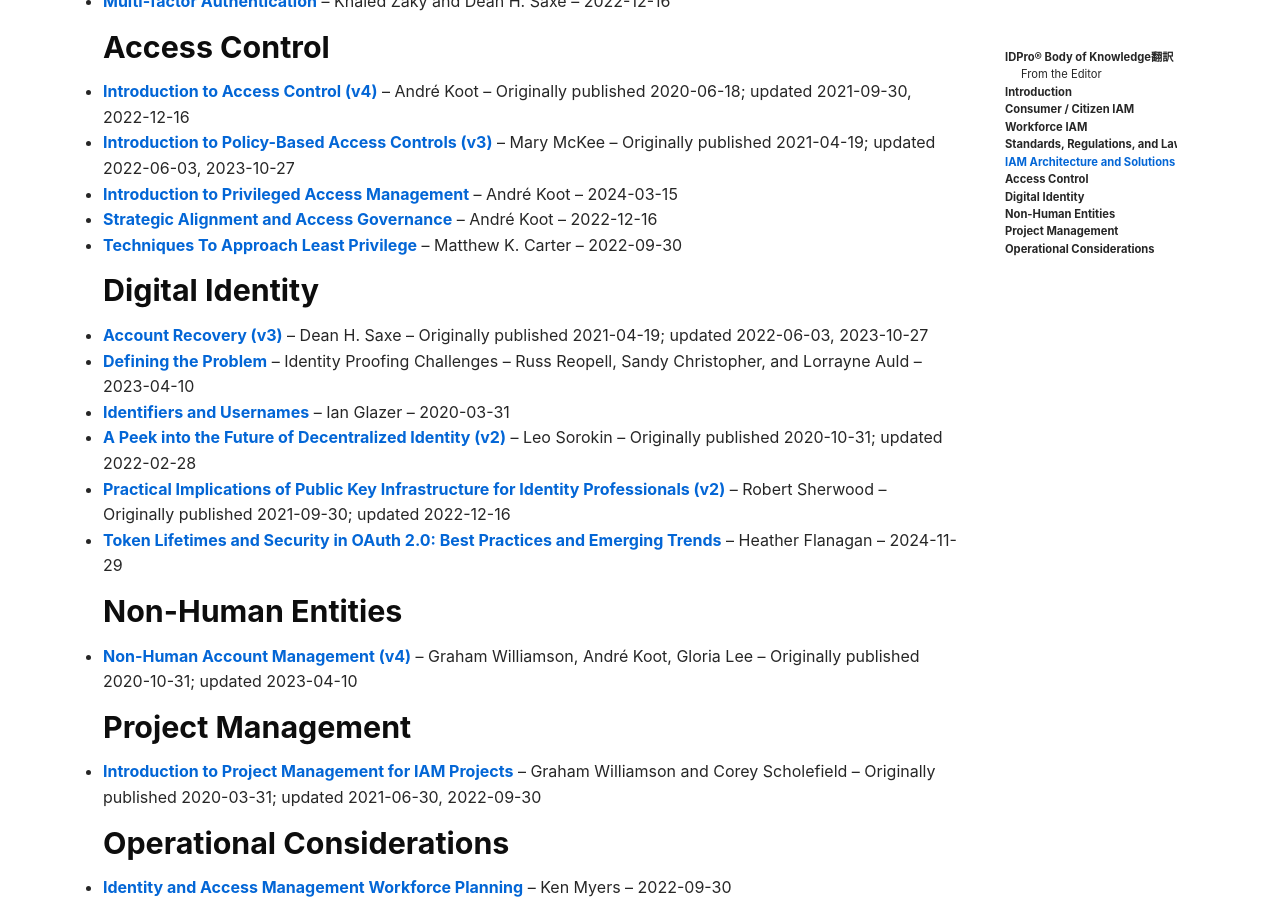
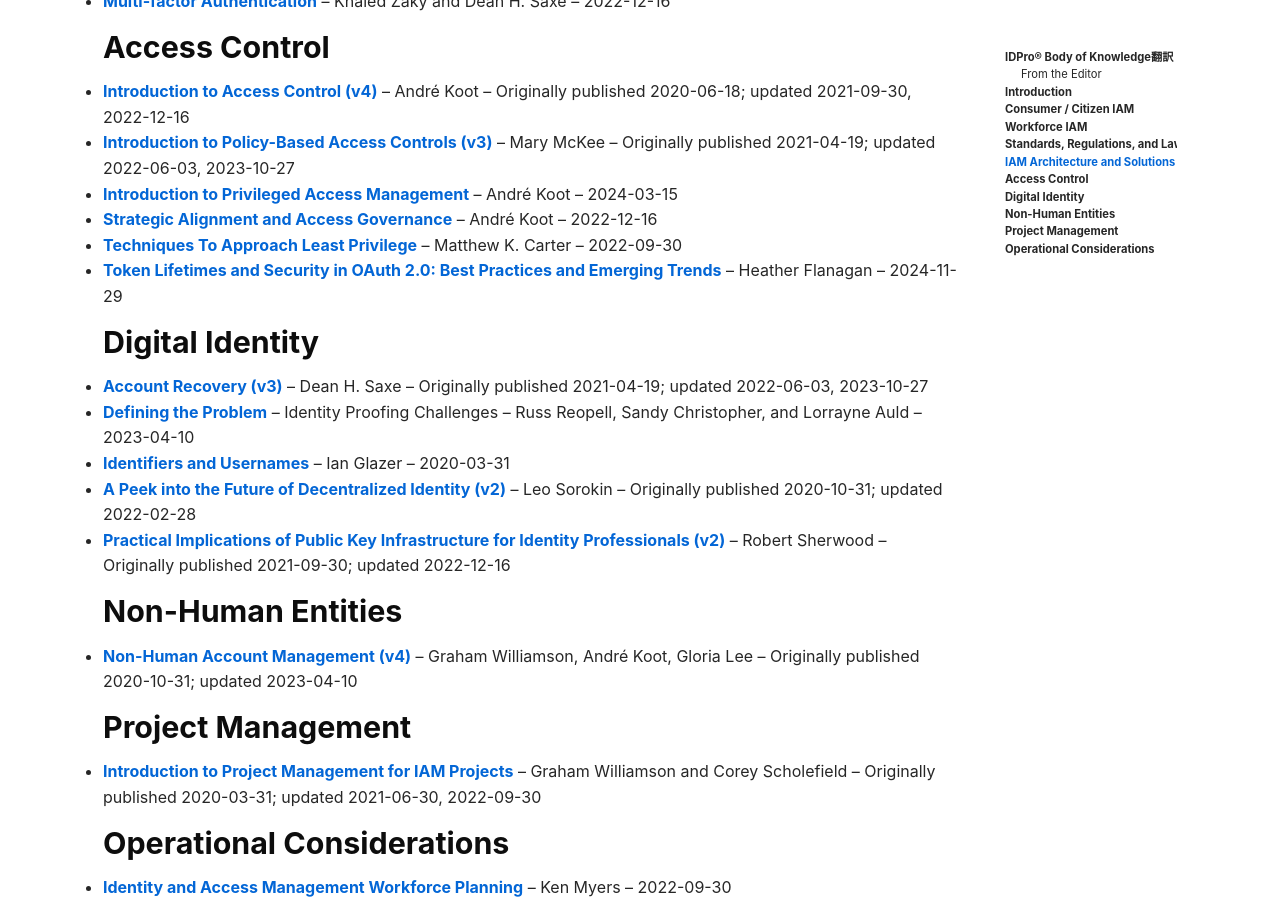
Before and after one commit to s1r-J/s1r-J.github.io, a Jekyll site: the page built from articles/_oidc_oauth/idpro_bok/idpro_bok_articles.md, in a window 1280 px wide and 900 px high, scrolled down 1662 px. Built offline with Jekyll 4.4.1, drawn with Linux system fonts in a browser that asks for light colours; some of the changed lines change nothing that is shown.

Commit message:
Fix リンクのあるべき段落

```diff
--- a/articles/_oidc_oauth/idpro_bok/idpro_bok_articles.md
+++ b/articles/_oidc_oauth/idpro_bok/idpro_bok_articles.md
@@ -67,6 +67,7 @@ modify_date: 2024-12-11
 - [Introduction to Privileged Access Management](./16) – André Koot – 2024-03-15
 - [Strategic Alignment and Access Governance](./51) – André Koot – 2022-12-16
 - [Techniques To Approach Least Privilege](./80) – Matthew K. Carter – 2022-09-30
+- [Token Lifetimes and Security in OAuth 2.0: Best Practices and Emerging Trends](./108) – Heather Flanagan – 2024-11-29
 
 ## Digital Identity
 
@@ -75,7 +76,6 @@ modify_date: 2024-12-11
 - [Identifiers and Usernames](./16) – Ian Glazer – 2020-03-31
 - [A Peek into the Future of Decentralized Identity (v2)](./51) – Leo Sorokin – Originally published 2020-10-31; updated 2022-02-28
 - [Practical Implications of Public Key Infrastructure for Identity Professionals (v2)](./80) – Robert Sherwood – Originally published 2021-09-30; updated 2022-12-16
-- [Token Lifetimes and Security in OAuth 2.0: Best Practices and Emerging Trends](./108) – Heather Flanagan – 2024-11-29
 
 ## Non-Human Entities
 
```
